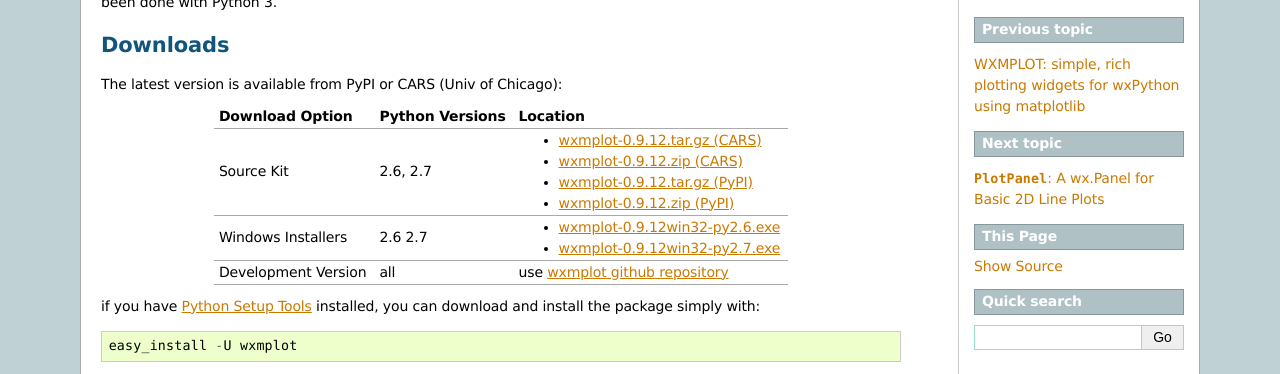
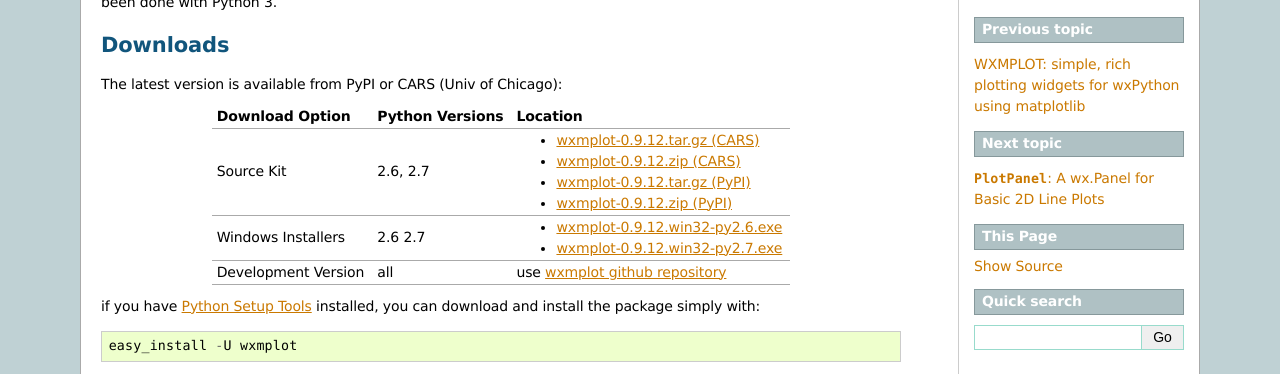
Before and after one commit to newville/wxmplot, a Sphinx documentation site: the page built from doc/installation.rst, in a window 1280 px wide. Shown: the part 173-547 px from the top of the page. Built offline with Sphinx 7.4.7, drawn with Linux system fonts in a browser that asks for light colours; formulas are drawn with MathJax 3; the version number is read from the project's files by our own code.

Commit message:
updated installation doc again

```diff
--- a/doc/installation.rst
+++ b/doc/installation.rst
@@ -21,8 +21,8 @@
 .. _wxmplot-0.9.12.tar.gz (PyPI): http://pypi.python.org/packages/source/w/wxmplot/wxmplot-0.9.12.tar.gz
 .. _wxmplot-0.9.12.zip    (PyPI): http://pypi.python.org/packages/source/w/wxmplot/wxmplot-0.9.12.zip
 
-.. _wxmplot-0.9.12win32-py2.6.exe:  http://pypi.python.org/packages/2.6/w/wxmplot/wxmplot-0.9.12win32-py2.6.exe
-.. _wxmplot-0.9.12win32-py2.7.exe:  http://pypi.python.org/packages/2.7/w/wxmplot/wxmplot-0.9.12win32-py2.7.exe
+.. _wxmplot-0.9.12.win32-py2.6.exe:  https://pypi.python.org/packages/2.6/w/wxmplot/wxmplot-0.9.12.win32-py2.6.exe
+.. _wxmplot-0.9.12.win32-py2.7.exe:  https://pypi.python.org/packages/2.7/w/wxmplot/wxmplot-0.9.12.win32-py2.7.exe
 
 .. _wxmplot github repository:   http://github.com/newville/wxmplot
 .. _Python Setup Tools:        http://pypi.python.org/pypi/setuptools
@@ -35,8 +35,8 @@
 |                     |                  | - `wxmplot-0.9.12.tar.gz (PyPI)`_        |
 |                     |                  | - `wxmplot-0.9.12.zip    (PyPI)`_        |
 +---------------------+------------------+------------------------------------------+
-| Windows Installers  | 2.6              | - `wxmplot-0.9.12win32-py2.6.exe`_       |
-|                     | 2.7              | - `wxmplot-0.9.12win32-py2.7.exe`_       |
+| Windows Installers  | 2.6              | - `wxmplot-0.9.12.win32-py2.6.exe`_      |
+|                     | 2.7              | - `wxmplot-0.9.12.win32-py2.7.exe`_      |
 +---------------------+------------------+------------------------------------------+
 | Development Version | all              | use `wxmplot github repository`_         |
 +---------------------+------------------+------------------------------------------+
```
